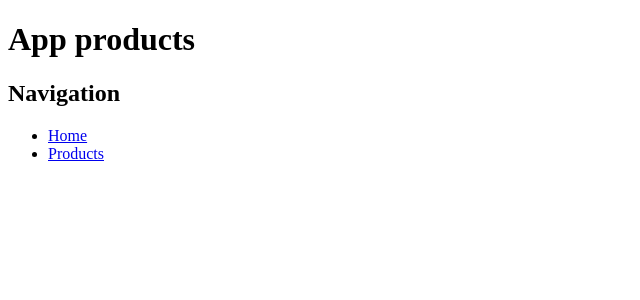
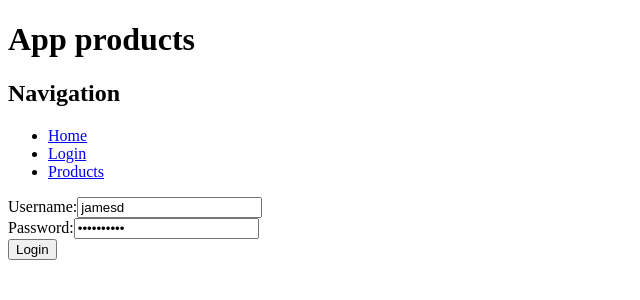
Before and after one commit to dmitreyg/products, an Angular app: page /login in a window 1280 px wide. Before the commit this address led to /. Shown: the top 300 px of the page, without its empty margins (0-640 px from the left). Built offline with nearby package versions, Linux system fonts and the light colour scheme.

Commit message:
Login page. Auth service. Rename files.

```diff
--- a/src/app/app.component.html
+++ b/src/app/app.component.html
@@ -1,11 +1,3 @@
-<!-- * * * * * * * * * * * * * * * * * * * * * * * * * * * * * * * -->
-<!-- * * * * * * * * * * * The content below * * * * * * * * * * * -->
-<!-- * * * * * * * * * * is only a placeholder * * * * * * * * * * -->
-<!-- * * * * * * * * * * and can be replaced.  * * * * * * * * * * -->
-<!-- * * * * * * * * * * * * * * * * * * * * * * * * * * * * * * * -->
-<!-- * * * * * * * * * Delete the template below * * * * * * * * * -->
-<!-- * * * * * * * to get started with your project! * * * * * * * -->
-<!-- * * * * * * * * * * * * * * * * * * * * * * * * * * * * * * * -->
 <h1>App products</h1>
 
 <!--<div>
@@ -15,10 +7,12 @@
 
 <h2>Navigation</h2>
 
+
 <nav>
 	<ul>
 		<li><a routerLink="/">Home</a></li>
-		<li><a routerLink="/products">Products</a></li>
+    <li><a routerLink="/login">Login</a></li>
+    <li><a routerLink="/products">Products</a></li>
 	</ul>
 </nav>
 
--- a/src/app/app.config.ts
+++ b/src/app/config.ts
@@ -1,7 +1,7 @@
 import { ApplicationConfig, provideZoneChangeDetection } from '@angular/core';
 import { provideRouter } from '@angular/router';
 
-import { routes } from './app.routes';
+import { routes } from './routes';
 
 import { provideHttpClient } from '@angular/common/http';
 
--- /dev/null
+++ b/src/app/login/login.component.html
@@ -0,0 +1,16 @@
+<div class="login-form">
+  <form (ngSubmit)="onSubmit()">
+    <div>
+      <label for="username">Username:</label>
+      <input type="text" id="username" [(ngModel)]="username" name="username" required>
+    </div>
+    <div>
+      <label for="password">Password:</label>
+      <input type="password" id="password" [(ngModel)]="password" name="password" required>
+
+      <div>{{apiResp}}</div>
+
+    </div>
+    <button type="submit">Login</button>
+  </form>
+</div>
--- /dev/null
+++ b/src/app/login/login.component.ts
@@ -0,0 +1,41 @@
+import { Component } from '@angular/core';
+import { Router } from '@angular/router';
+import { AuthService } from '../services/auth.service';
+import { CommonModule } from '@angular/common';
+import { FormsModule } from '@angular/forms';
+
+@Component({
+  standalone: true,
+  selector: 'app-login',
+  templateUrl: './login.component.html',
+  styleUrls: ['./login.component.css'],
+  imports: [CommonModule, FormsModule]
+})
+export class LoginComponent {
+  username: string = 'jamesd';
+  password: string = 'jamesdpass';
+  apiResp: string = '';
+  welcome: string = '';
+
+  constructor(private authService: AuthService, private router: Router) {
+    if (this.authService.getToken()) {
+      this.router.navigate(['/']);
+    }
+  }
+
+  onSubmit(): void {
+    this.authService.login(this.username, this.password).subscribe(response => {
+
+      this.apiResp = JSON.stringify(response);
+
+      if (response.accessToken) {
+        // Store the token if needed
+        this.authService.setToken(response.accessToken);
+        this.welcome = 'Hello, ' + response.firstName + ' ' + response.lastName;
+        //this.router.navigate(['/']);
+      } else {
+        alert('Login failed');
+      }
+    });
+  }
+}
--- a/src/app/app.routes.ts
+++ b/src/app/routes.ts
@@ -1,9 +1,11 @@
 import { Routes } from '@angular/router';
 import { ProductComponent } from './product/product.component';
 import { ProductDetailsComponent } from './product-details/product-details.component';
+import { LoginComponent } from './login/login.component';
 
 export const routes: Routes = [
   { path: 'products', component: ProductComponent },
-  { path: 'products/:id', component: ProductDetailsComponent }
+  { path: 'products/:id', component: ProductDetailsComponent },
+  { path: 'login', component: LoginComponent },
   // Add other routes here
 ];
--- /dev/null
+++ b/src/app/services/auth.service.ts
@@ -0,0 +1,29 @@
+import { Injectable } from '@angular/core';
+import { HttpClient } from '@angular/common/http';
+import { Observable } from 'rxjs';
+
+@Injectable({
+  providedIn: 'root'
+})
+export class AuthService {
+  private loginUrl = 'https://dummyjson.com/auth/login';
+
+  constructor(private http: HttpClient) {}
+
+  login(username: string, password: string): Observable<any> {
+    return this.http.post<any>(this.loginUrl, { username, password });
+  }
+
+  logout(): void {
+    localStorage.removeItem('authToken');
+  }
+
+  setToken(token: string): void {
+    localStorage.setItem('authToken', token);
+  }
+
+  getToken(): string | null {
+    return localStorage.getItem('authToken');
+  }
+
+}
--- a/src/main.ts
+++ b/src/main.ts
@@ -1,5 +1,5 @@
 import { bootstrapApplication } from '@angular/platform-browser';
-import { appConfig } from './app/app.config';
+import { appConfig } from './app/config';
 import { AppComponent } from './app/app.component';
 import { ProductComponent } from './app/product/product.component';
 
```
Also changed, not shown: src/app/login/login.component.css (added), 2 other files (tests, documents, lock files or other folders).
